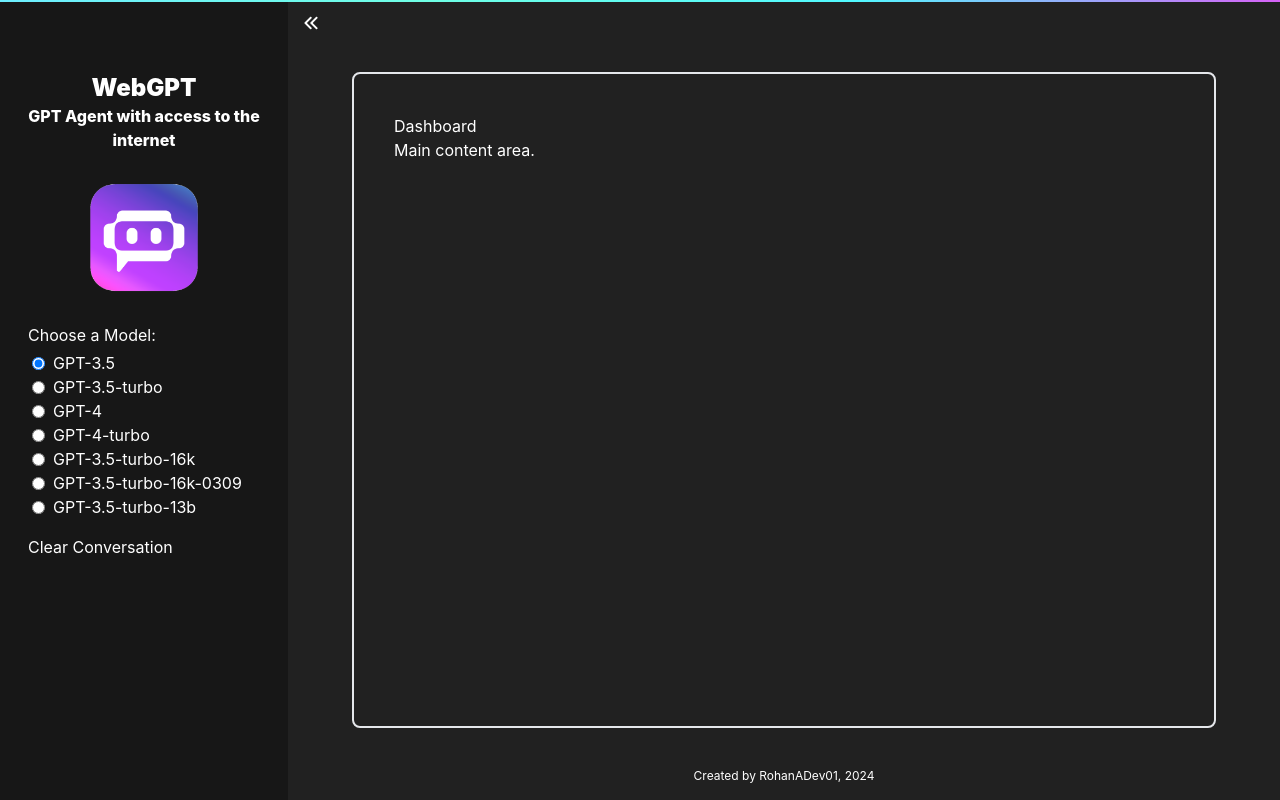
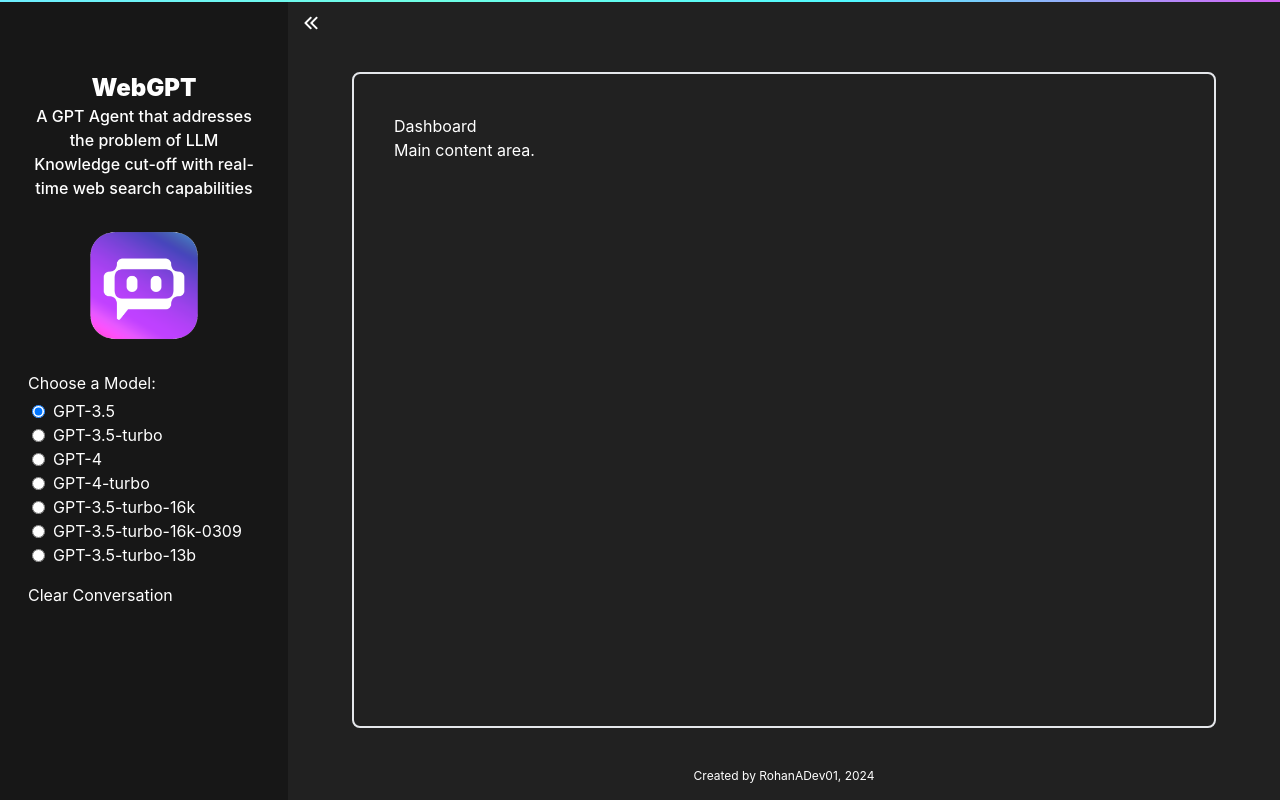
Before and after one commit to RohanADev01/WebGPT, a React (Create React App) app in the folder frontend/: page / in a window 1280 px wide. Built offline with nearby package versions, Linux system fonts and the light colour scheme.

Commit message:
update side bar description

```diff
--- a/frontend/src/Dashboard/Sidebar.js
+++ b/frontend/src/Dashboard/Sidebar.js
@@ -14,7 +14,7 @@
         <div className="px-5 py-8 w-72 flex-col">
           <div className='h-full px-2 py-10 flex-col justify-center items-center'>
             <h1 className='font-black justify-center items-center text-center text-2xl'>WebGPT</h1>
-            <h2 className='font-extrabold justify-center items-center text-center'>GPT Agent with access to the internet</h2>
+            <h2 className='font-medium justify-center items-center text-center'>A GPT Agent that addresses the problem of LLM Knowledge cut-off with real-time web search capabilities</h2>
             <div className='flex justify-center items-center mt-4'>
               <img className="justify-center items-center" src={logo} alt='logo' width='60%' height='60%'></img>
             </div>
```
